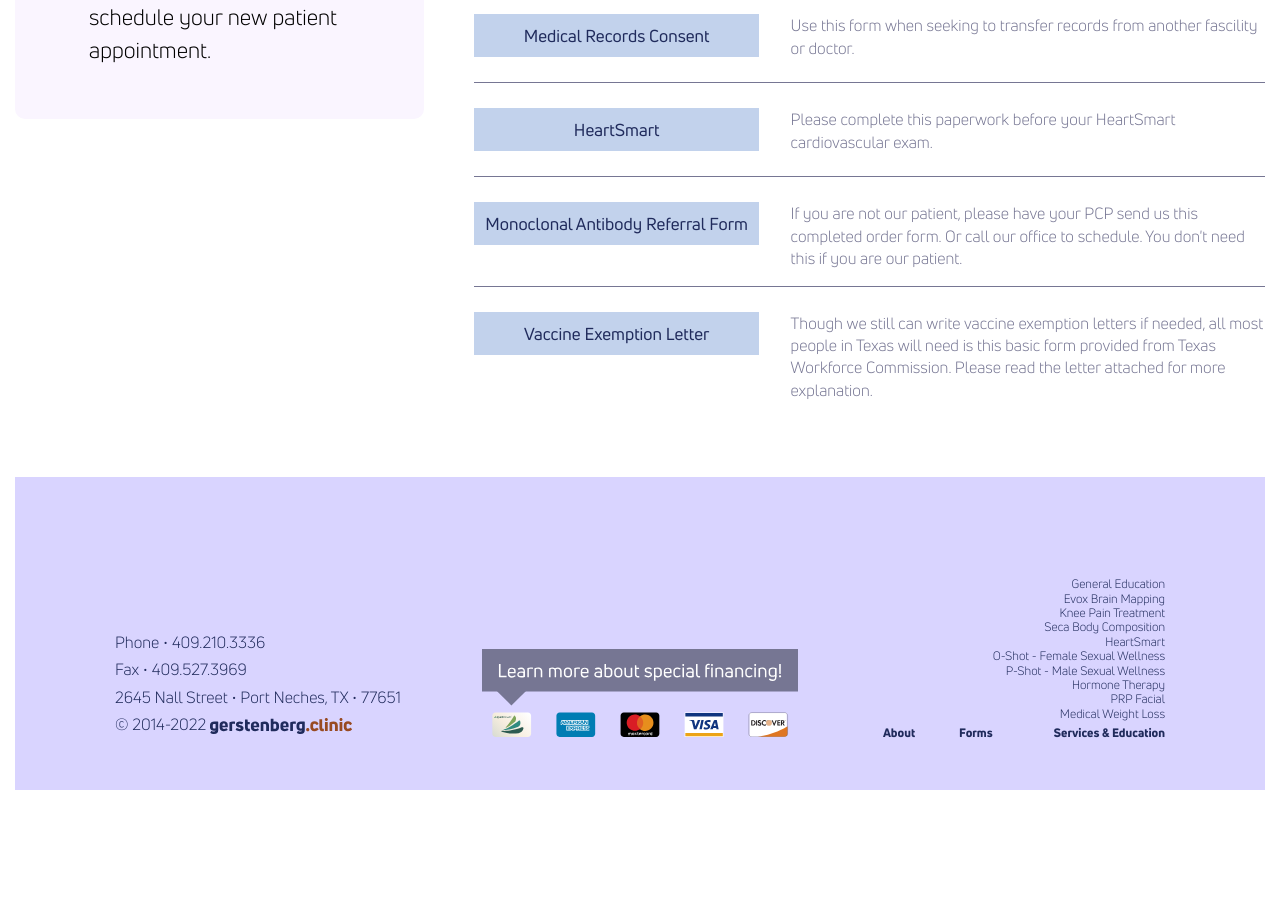
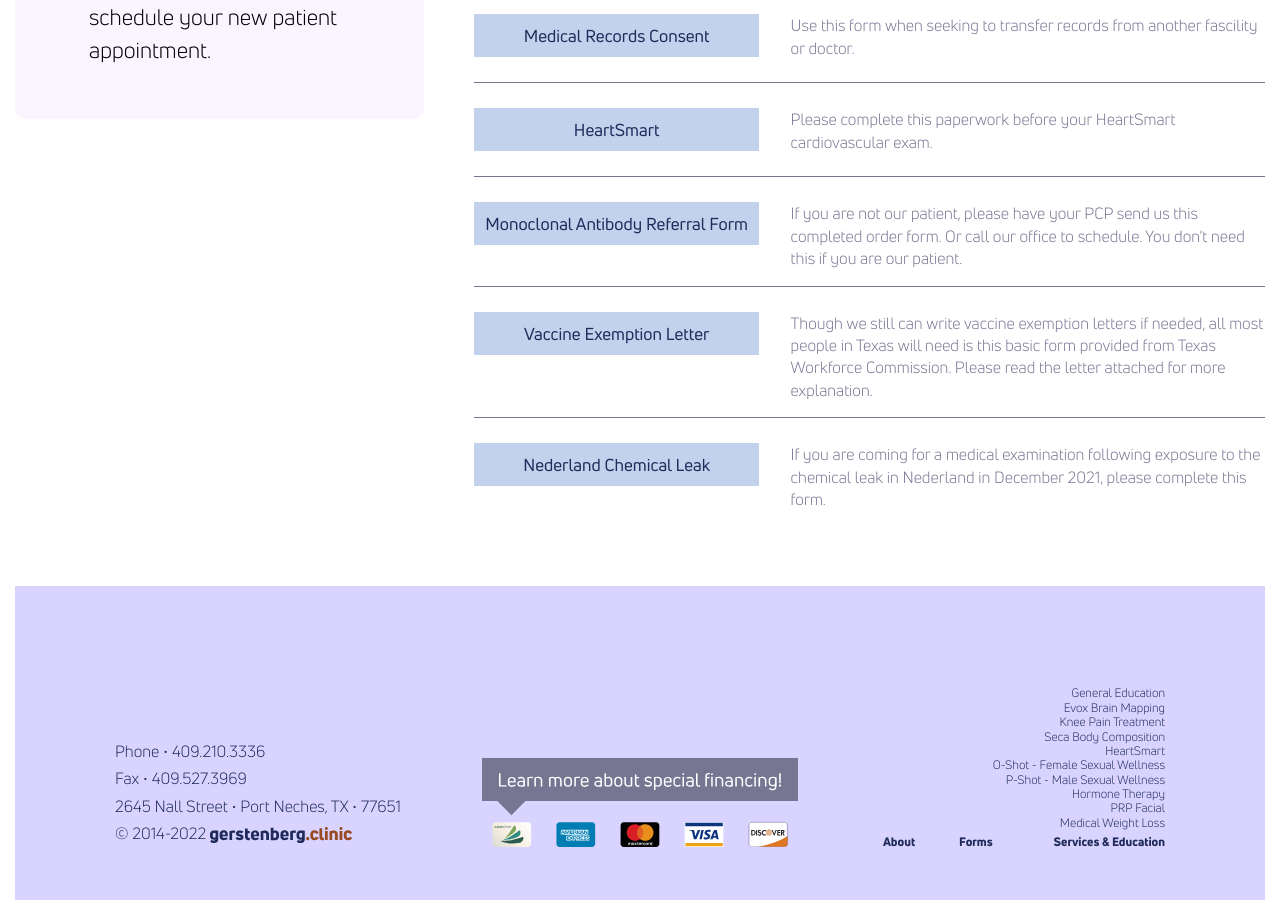
Before and after one commit to theneverwoods/gerstenberg.clinic, a Jekyll site: the page built from forms.html, in a window 1280 px wide and 900 px high, scrolled down 1964 px. Built offline with Jekyll 4.4.1, drawn with Linux system fonts in a browser that asks for light colours; before the commit the page ends 2754 px from its top, so only the background shows below that.

Commit message:
chemical leak

```diff
--- a/forms.html
+++ b/forms.html
@@ -133,6 +133,15 @@ stylesheet: forms
       </p>
     </div>
   </div>
-
+    <div class="links-row">
+      <div>
+        <a href="{{ site.baseurl }}/pdf/chemleak.pdf" target="_blank" class="btn">Nederland Chemical Leak</a>
+      </div>
+    <div>
+      <p>
+        If you are coming for a medical examination following exposure to the chemical leak in Nederland in December 2021, please complete this form.
+      </p>
+    </div>
+    </div>
   </div>
 </div>
```
Also changed, not shown: 1 other file.
